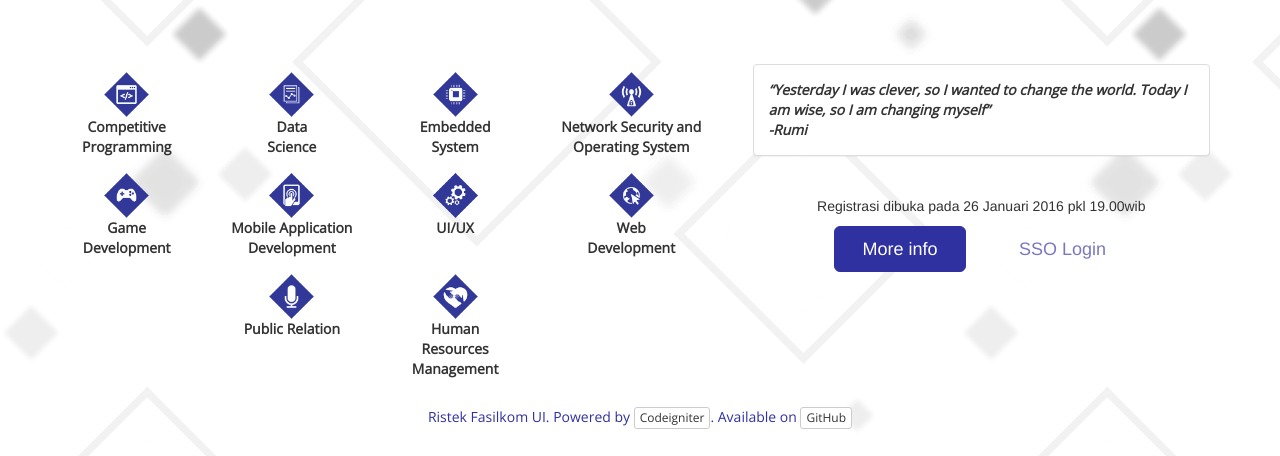
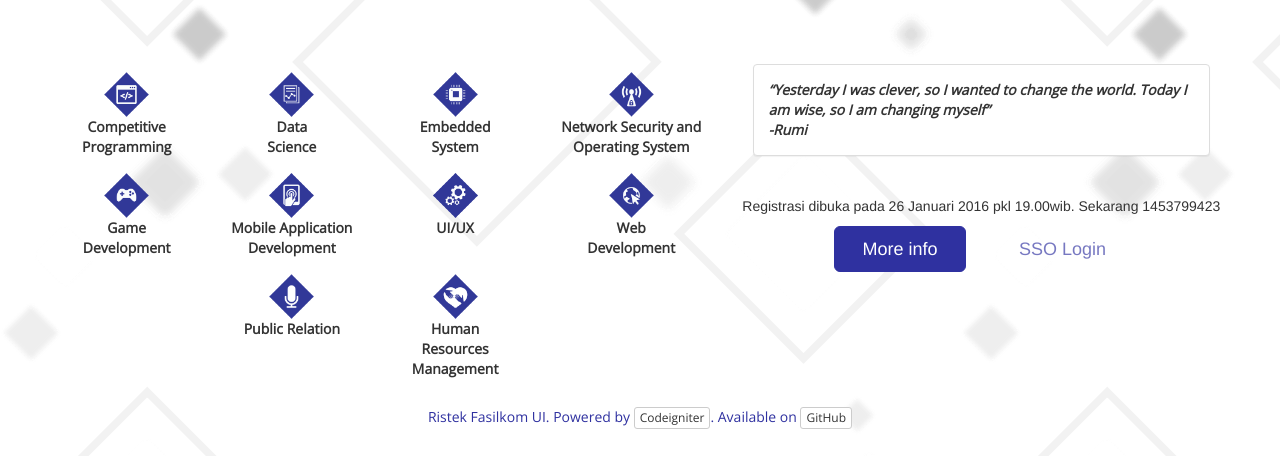
Before and after one commit to mgilangjanuar/join_ristek, a CodeIgniter app: template application/views/home.php in a window 1280 px wide. Shown: the part 223-679 px from the top of the page. Run offline with CodeIgniter, Linux system fonts and the light colour scheme; the template is opened without the code that fills it, so the values that code supplies are empty; some web fonts are replaced.

Commit message:
secure date

```diff
--- a/application/views/home.php
+++ b/application/views/home.php
@@ -121,7 +121,7 @@
 						<div class="col-md-12">
 							<div class="row">
 								<?php if ((time()-(60*60*24)) < strtotime('2016-01-26 15:45:00.0')): ?>
-								<p class="text-center">Registrasi dibuka pada 26 Januari 2016 pkl 19.00wib</p>
+								<p class="text-center">Registrasi dibuka pada 26 Januari 2016 pkl 19.00wib. Sekarang <?= now() ?></p>
 								<?php endif; ?>
 
 								<div class="col-md-4 col-md-offset-2 text-center ">
```
